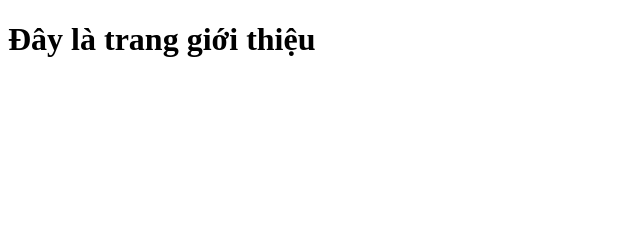
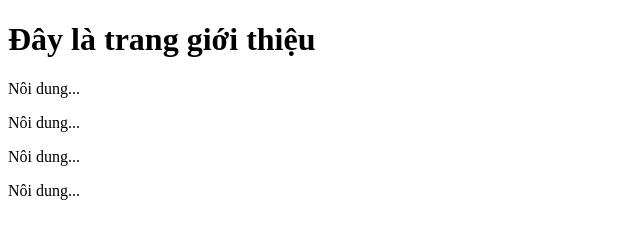
Before and after one commit to QuocHungGithub/bai-13-khoa-t2, a plain HTML site: page about.html in a window 1280 px wide. Shown: the whole page, without its empty margins (0-640 px from the left). Drawn offline with Linux system fonts and the light colour scheme.

Commit message:
Update page about

```diff
--- a/about.html
+++ b/about.html
@@ -8,5 +8,9 @@
 </head>
 <body>
     <h1> Đây là trang giới thiệu</h1>
+    <p>Nôi dung...</p>
+    <p>Nôi dung...</p>
+    <p>Nôi dung...</p>
+    <p>Nôi dung...</p>
 </body>
 </html>
```
Also changed, not shown: produc-list.html (+5 -0 lines).
